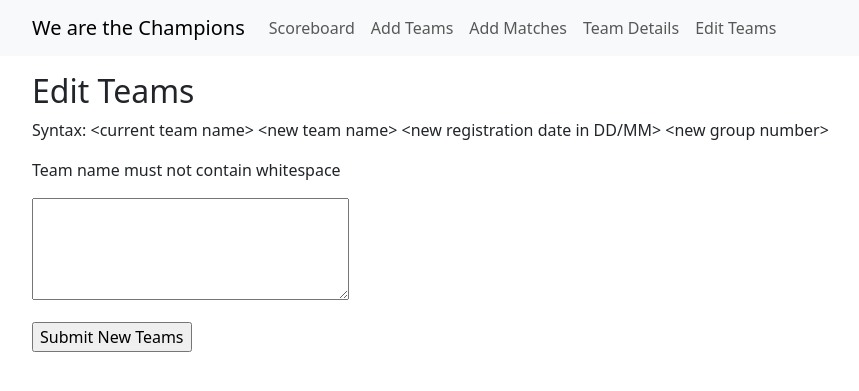
After one commit to neosunhan/football-scoreboard, a Flask app: page /edit_teams in a window 1280 px wide. The commit adds this page. Shown: the top 391 px of the page, without its empty margins (50-909 px from the left). Run offline with Flask 3, Linux system fonts and the light colour scheme.

Commit message:
Implement editing of teams

```diff
--- a/app/forms.py
+++ b/app/forms.py
@@ -13,3 +13,7 @@ class AddMatchesForm(FlaskForm):
 class TeamNameForm(FlaskForm):
     team = StringField('Team Name', validators=[DataRequired(), Length(min=1)])
     submit = SubmitField('Show team details')
+
+class EditTeamsForm(FlaskForm):
+    teams = TextAreaField('Edit Teams Input', validators=[DataRequired(), Length(min=1)])
+    submit = SubmitField('Submit New Teams')
--- a/app/routes.py
+++ b/app/routes.py
@@ -1,8 +1,8 @@
 from flask import render_template, flash, redirect, url_for
 from app import app
-from app.forms import AddTeamsForm, AddMatchesForm, TeamNameForm
-from app.models import get_groups, clear_data, add_team, add_match, get_team_names
-from app.parser import parse_teams, parse_matches, parse_team_name
+from app.forms import AddTeamsForm, AddMatchesForm, TeamNameForm, EditTeamsForm
+from app.models import get_groups, clear_data, add_team, add_match, get_team_names, edit_team
+from app.parser import parse_add_teams, parse_add_matches, parse_team_name, parse_edit_teams
 
 @app.route('/', methods=['GET', 'POST'])
 @app.route('/index', methods=['GET', 'POST'])
@@ -20,8 +20,7 @@ def clear():
 def add_teams():
     add_teams_form = AddTeamsForm()
     if add_teams_form.validate_on_submit():
-        # flash(f"teams: {teams_form.teams.data}")
-        teams = parse_teams(add_teams_form.teams.data)
+        teams = parse_add_teams(add_teams_form.teams.data)
         for team in teams:
             add_team(team)
             app.logger.info(f"Added team {team}")
@@ -32,8 +31,7 @@ def add_teams():
 def add_matches():
     add_matches_form = AddMatchesForm()
     if add_matches_form.validate_on_submit():
-        # flash(f"matches: {matches_form.matches.data}")
-        matches = parse_matches(add_matches_form.matches.data)
+        matches = parse_add_matches(add_matches_form.matches.data)
         for match in matches:
             add_match(match)
             app.logger.info(f"Added match {match}")
@@ -47,3 +45,14 @@ def team_details():
     if team_name_form.validate_on_submit():
         team = parse_team_name(team_name_form.team.data)
     return render_template('team_details.html', team_names=get_team_names(), team_name_form=team_name_form, team=team)
+
+@app.route('/edit_teams', methods=['GET', 'POST'])
+def edit_teams():
+    edit_teams_form = EditTeamsForm()
+    if edit_teams_form.validate_on_submit():
+        teams = parse_edit_teams(edit_teams_form.teams.data)
+        for team_name, (new_name, reg_date, group) in teams.items():
+            team = edit_team(team_name, new_name, reg_date, group)
+            app.logger.info(f"Edited team {team_name} to {team}")
+        return redirect(url_for('index'))
+    return render_template('edit_teams.html', edit_teams_form=edit_teams_form)
--- a/app/templates/base.html
+++ b/app/templates/base.html
@@ -31,6 +31,9 @@
                     <li class="nav-item"></li>
                         <a class="nav-link" aria-current="page" href="{{ url_for('team_details') }}">Team Details</a>
                     </li>
+                    <li class="nav-item"></li>
+                        <a class="nav-link" aria-current="page" href="{{ url_for('edit_teams') }}">Edit Teams</a>
+                    </li>
                     </ul>
                 </div>
             </div>
--- /dev/null
+++ b/app/templates/edit_teams.html
@@ -0,0 +1,17 @@
+{% extends "base.html" %}
+
+{% block content %}
+    <h2>Edit Teams</h2>
+    <form action="" method="post">
+        {{ edit_teams_form.hidden_tag() }}
+        <p>Syntax: &lt;current team name&gt; &lt;new team name&gt; &lt;new registration date in DD/MM&gt; &lt;new group number&gt;</p>
+        <p>Team name must not contain whitespace</p>
+        <p>
+            {{ edit_teams_form.teams(cols=32, rows=4) }}<br>
+            {% for error in edit_teams_form.teams.errors %}
+            <span style="color: red;">[{{ error }}]</span>
+            {% endfor %}
+        </p>
+        <p>{{ edit_teams_form.submit() }}</p>
+    </form>
+{% endblock %}
```
Also changed, not shown: app/models.py (+22 -3 lines), app/parser.py (+14 -2 lines).
